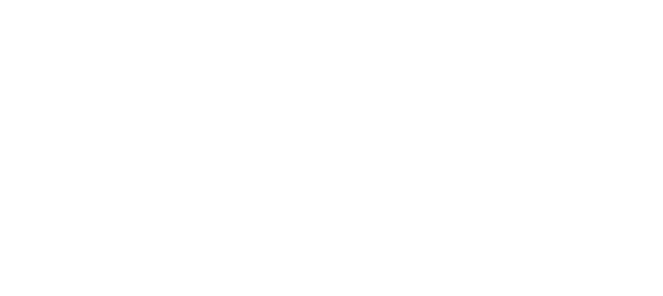
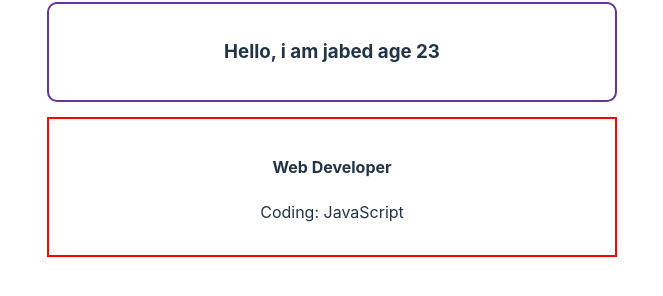
Before and after one commit to omarjafor/My-First-React, a React (Vite) app: page / in a window 1280 px wide. Shown: the part 1155-1451 px from the top of the page, without its empty margins (308-971 px from the left). Before the commit the page ends 1030 px from the top, so only its background shows below. Built offline with nearby package versions, Linux system fonts and the light colour scheme.

Commit message:
error find

```diff
--- a/src/App.jsx
+++ b/src/App.jsx
@@ -18,12 +18,12 @@
       <Home />
       <button onClick={()=> buttonClicked(5)}>Clicked</button>
 
-      {/* <Student />
+      {/* <Student /> */}
        <Device name='Desktop PC' price='45600'/>
       <Device name='Laptop' price='50600' />
       <Device name='Mobile' price='65600' />
       <Person/>
-      <Developer/> */}
+      <Developer/>
     </>
   )
 }
```
